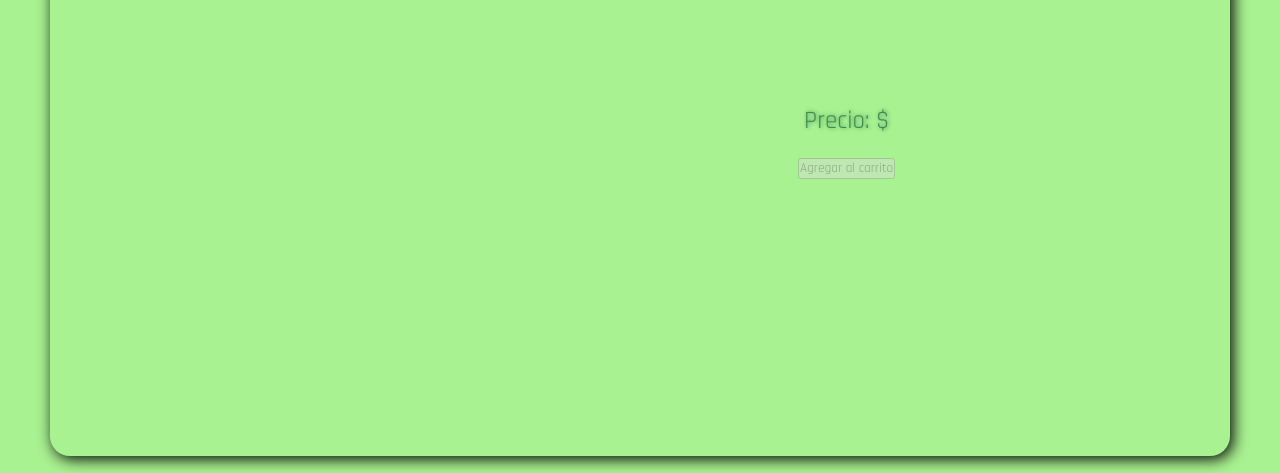
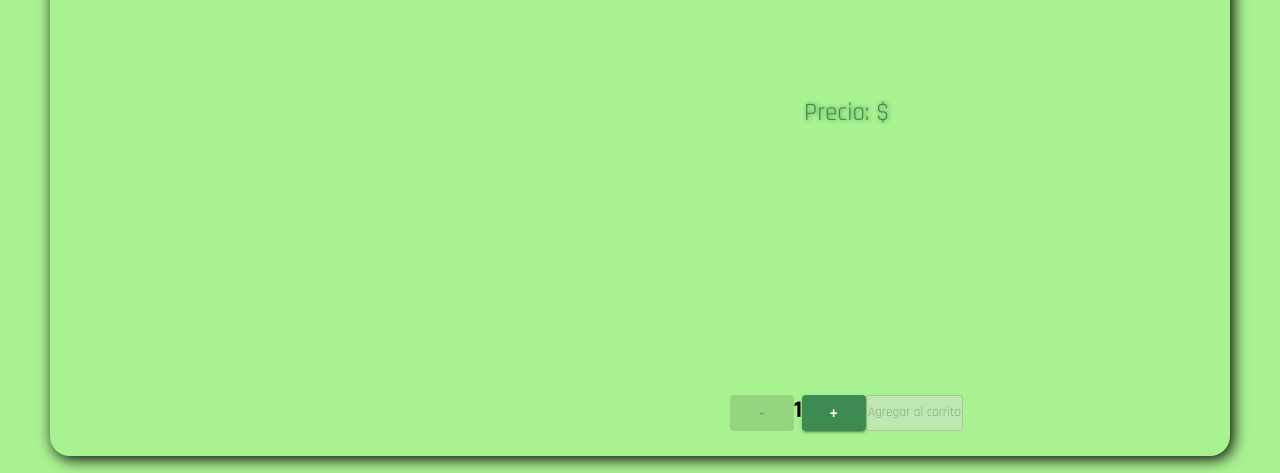
Before and after one commit to Ansitox/EntregaFinal-DaSilva, a React (Vite) app: page /item/1 in a window 1280 px wide. Shown: the part 324-797 px from the top of the page. Built offline with nearby package versions, Linux system fonts and the light colour scheme; no server answers; the database is empty.

Commit message:
Counter component added.

```diff
--- /dev/null
+++ b/src/components/Caounter/Counter.jsx
@@ -0,0 +1,27 @@
+import { Button, Input } from "@mui/material";
+
+import "./counter.css";
+
+export const Counter = ({ counter, add, substract, stock }) => {
+  return (
+    <>
+      <Button
+        variant="contained"
+        color="primary"
+        onClick={substract}
+        disabled={counter <= 1}
+      >
+        -
+      </Button>
+      <h2>{counter}</h2>
+      <Button
+        variant="contained"
+        color="primary"
+        onClick={add}
+        disabled={counter >= stock}
+      >
+        +
+      </Button>
+    </>
+  );
+};
--- /dev/null
+++ b/src/components/Caounter/CounterContainer.jsx
@@ -0,0 +1,18 @@
+import { useState } from "react";
+import { Counter } from "./Counter";
+
+export const CounterContainer = ({ initial = 1, stock }) => {
+  const [counter, setCounter] = useState(initial);
+
+  const add = () => {
+    counter < stock && setCounter(counter + 1);
+  };
+
+  const substract = () => {
+    counter > 1 && setCounter(counter - 1);
+  };
+
+  return (
+    <Counter counter={counter} add={add} substract={substract} stock={stock} />
+  );
+};
--- /dev/null
+++ b/src/components/Caounter/counter.css
@@ -0,0 +1,5 @@
+.counter-container {
+  display: flex;
+  justify-content: center;
+  align-items: center;
+}
--- a/src/components/NavBar/NavBar.jsx
+++ b/src/components/NavBar/NavBar.jsx
@@ -1,7 +1,9 @@
+import { Link, Outlet } from "react-router-dom";
+import { useLocation } from "react-router-dom";
+
 import { CartWidget } from "../CartWidget/CartWidget";
 import { NavIcon } from "../NavIcon/NavIcon";
-import { Link, Outlet } from "react-router-dom";
-import { useLocation } from "react-router-dom";
+
 import "../NavBar/navbar.css";
 
 export const NavBar = () => {
--- a/src/components/NavIcon/NavIcon.jsx
+++ b/src/components/NavIcon/NavIcon.jsx
@@ -1,6 +1,7 @@
+import { Link } from "react-router-dom";
+
 import logo from "../../media/logo-flower.svg";
 import brandName from "../../media/logo-text.svg";
-import { Link } from "react-router-dom";
 
 import "./navIcon.css";
 
--- a/src/pages/ItemDetail/ItemDetail.jsx
+++ b/src/pages/ItemDetail/ItemDetail.jsx
@@ -1,3 +1,4 @@
+import { CounterContainer } from "../../components/Caounter/CounterContainer";
 import "./itemDetail.css";
 
 export const ItemDetail = ({ item }) => {
@@ -13,6 +14,7 @@ export const ItemDetail = ({ item }) => {
           <div className="price">Precio: ${item.price}</div>
         </div>
         <div className="detail-actions">
+          <CounterContainer stock={item.stock} />
           <button className="add-to-cart" disabled>
             Agregar al carrito
           </button>
--- a/src/pages/ItemDetail/ItemDetailContainer.jsx
+++ b/src/pages/ItemDetail/ItemDetailContainer.jsx
@@ -1,8 +1,10 @@
 import { useEffect, useState } from "react";
-import { ItemDetail } from "./ItemDetail";
 import { useParams } from "react-router-dom";
+
 import { collection, doc, getDoc } from "firebase/firestore";
 import { db } from "../../firebaseConfig";
+
+import { ItemDetail } from "./ItemDetail";
 
 export const ItemDetailContainer = () => {
   const [product, setProduct] = useState({});
--- a/src/pages/ItemDetail/itemDetail.css
+++ b/src/pages/ItemDetail/itemDetail.css
@@ -56,5 +56,16 @@
 }
 
 .detail-actions {
+  display: flex;
+  justify-content: center;
   padding-top: 20px;
+  margin-top: auto;
 }
+
+.detail-data {
+  flex-grow: 1;
+  display: flex;
+  flex-direction: column;
+  align-items: center;
+  justify-content: center;
+}
```
Also changed, not shown: src/App.jsx (+3 -4 lines), src/main.jsx (+5 -2 lines).
